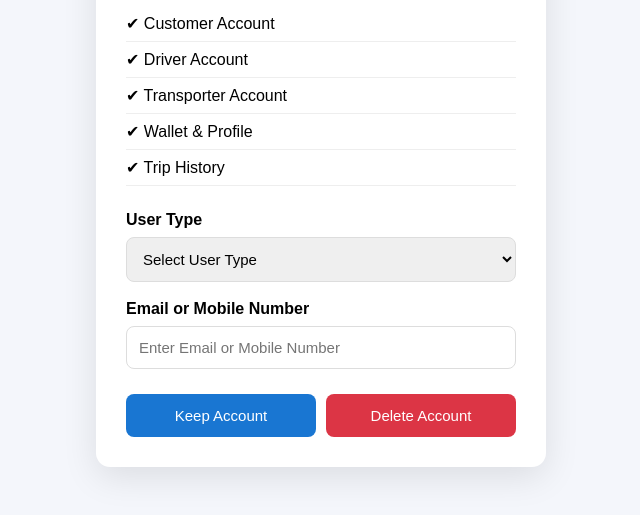
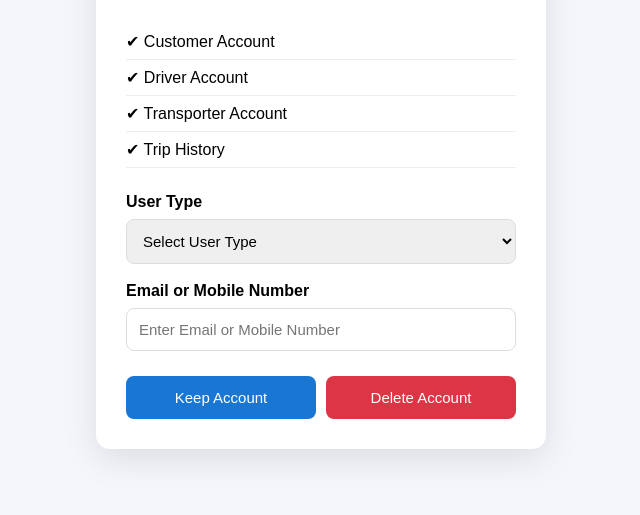
Before and after one commit to developerakkoo/Porttivo-API, a website: page src/account_deletion/delete-account.html in a window 1280 px wide. Shown: the part 273-788 px from the top of the page, without its empty margins (319-959 px from the left). Drawn offline with Linux system fonts and the light colour scheme; files that its build step writes are made by us from their sources; files whose address does not match are found by name.

Commit message:
account deletion

```diff
--- a/src/account_deletion/delete-account.html
+++ b/src/account_deletion/delete-account.html
@@ -28,7 +28,7 @@
           <li>✔ Customer Account</li>
           <li>✔ Driver Account</li>
           <li>✔ Transporter Account</li>
-          <li>✔ Wallet & Profile</li>
+          <!-- <li>✔ Wallet & Profile</li> -->
           <li>✔ Trip History</li>
         </ul>
 
```
